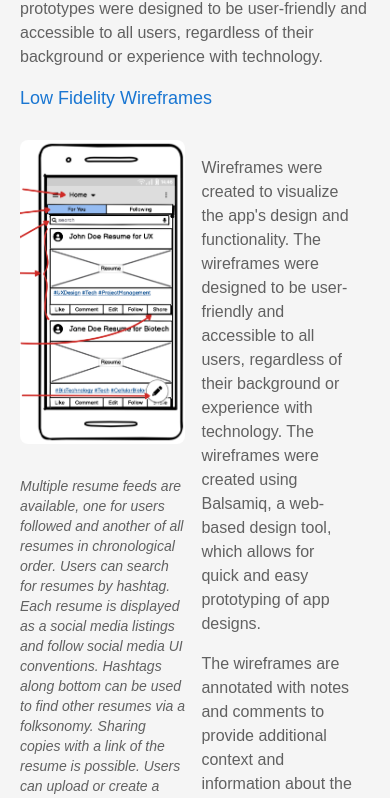
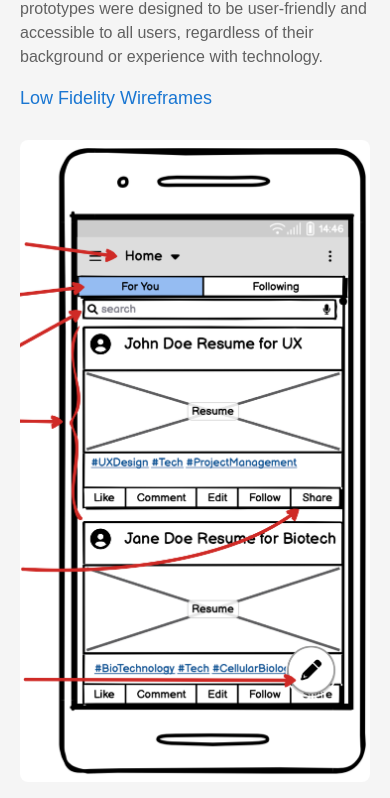
Before and after one commit to andrewpking/kingdrewsea-portfolio, a Next.js app: page /resitogether in a window 390 px wide. Shown: the part 1079-1877 px from the top of the page. Built offline with nearby package versions, Linux system fonts and the light colour scheme.

Commit message:
Resolved responsiveness issues.

```diff
--- a/src/app/components/ProjectImagesBlock.tsx
+++ b/src/app/components/ProjectImagesBlock.tsx
@@ -18,16 +18,16 @@ interface ProjectImagesBlockProps {
 
 const ProjectImagesBlock: React.FC<ProjectImagesBlockProps> = ({ images, direction = 'row', width, maxHeight, caption, children }) => {
   return (
-    <div className="w-full max-w-7xl mx-auto flex flex-row ">
+    <div className="w-full max-w-7xl mx-auto tiny:block sm:flex flex-row ">
       <section className="tiny:block sm:flex-1">
         <div className={`grid gap-6 ${
           direction === 'row'
             ? `grid-cols-1 ${
                 images.length > 1 ? 'sm:grid-cols-2' : ''
               } ${
-                images.length > 3 ? 'lg:grid-cols-3' : ''
+                images.length > 3 ? 'md:grid-cols-3' : ''
               } ${
-                images.length > 4 ? 'lg:grid-cols-5' : ''
+                images.length > 4 ? 'md:grid-cols-5' : ''
               }`
             : 'grid-cols-1'
         }`}>
```
